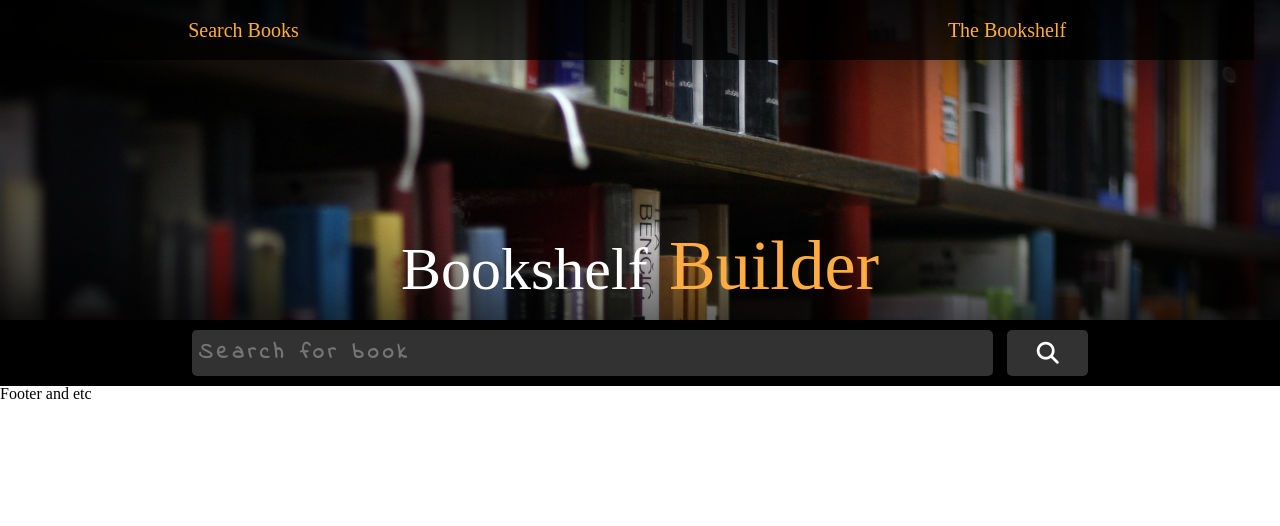
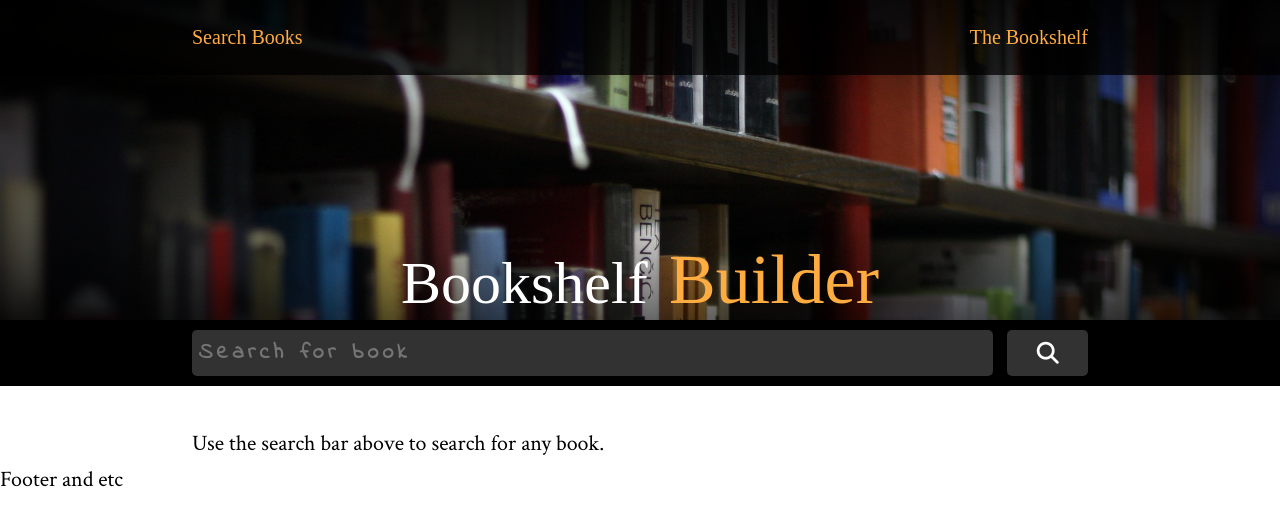
Before and after one commit to duskconductor/react-bookshelf-builder, a React (Create React App) app in the folder client/: page / in a window 1280 px wide. Shown: the top 526 px of the page. Built offline with nearby package versions, Linux system fonts and the light colour scheme; a web font is replaced by a local one.

Commit message:
Added divider scss

```diff
--- a/client/src/assets/css/style.css
+++ b/client/src/assets/css/style.css
@@ -21,8 +21,9 @@
 }
 
 .headerWrapper .headerContainer {
-  width: 98%;
+  width: 100%;
   position: fixed;
+  z-index: 9;
   padding: 2.5vh 0;
   background: rgba(0, 0, 0, 0.75);
 }
@@ -45,9 +46,7 @@
 
 @media screen and (min-width: 320px) {
   .headerWrapper .headerContainer .headerLinkList {
-    font-size: calc(
- 10px + strip-unit(10px) *
- ((100vw - 320px) / strip-unit(880px)));
+    font-size: calc( 10px + strip-unit(10px) * ((100vw - 320px) / strip-unit(880px)));
   }
 }
 
@@ -85,9 +84,7 @@
 
 @media screen and (min-width: 320px) {
   .headerWrapper .headerText h1 {
-    font-size: calc(
- 40px + strip-unit(20px) *
- ((100vw - 320px) / strip-unit(880px)));
+    font-size: calc( 40px + strip-unit(20px) * ((100vw - 320px) / strip-unit(880px)));
   }
 }
 
@@ -108,9 +105,7 @@
 
 @media screen and (min-width: 320px) {
   .headerWrapper .headerText h1 .headTextEmph {
-    font-size: calc(
- 50px + strip-unit(20px) *
- ((100vw - 320px) / strip-unit(880px)));
+    font-size: calc( 50px + strip-unit(20px) * ((100vw - 320px) / strip-unit(880px)));
   }
 }
 
@@ -155,9 +150,7 @@
 
 @media screen and (min-width: 320px) {
   .searchWrap .searchbarWrap .searchbarField {
-    font-size: calc(
- 12px + strip-unit(10px) *
- ((100vw - 320px) / strip-unit(880px)));
+    font-size: calc( 12px + strip-unit(10px) * ((100vw - 320px) / strip-unit(880px)));
   }
 }
 
@@ -180,9 +173,7 @@
 
 @media screen and (min-width: 320px) {
   .searchWrap .searchbarWrap .searchBtn {
-    font-size: calc(
- 12px + strip-unit(10px) *
- ((100vw - 320px) / strip-unit(880px)));
+    font-size: calc( 12px + strip-unit(10px) * ((100vw - 320px) / strip-unit(880px)));
   }
 }
 
@@ -191,4 +182,80 @@
     font-size: 22px;
   }
 }
+
+.searchWrap .searchResultWrapper {
+  background-color: #fff;
+  width: 100%;
+}
+
+.searchWrap .searchResultWrapper .searchResultContent {
+  width: 70%;
+  margin: 0 auto;
+  padding-top: 5vh;
+}
+
+.searchWrap .searchResultWrapper .searchResultContent h2 {
+  font-family: "Indie Flower", cursive;
+  font-weight: bolder;
+  letter-spacing: 0.75rem;
+  line-height: 4.5rem;
+}
+
+.searchWrap .searchResultWrapper .searchResultContent h2 {
+  font-size: 20px;
+}
+
+@media screen and (min-width: 320px) {
+  .searchWrap .searchResultWrapper .searchResultContent h2 {
+    font-size: calc( 20px + strip-unit(10px) * ((100vw - 320px) / strip-unit(880px)));
+  }
+}
+
+@media screen and (min-width: 1200px) {
+  .searchWrap .searchResultWrapper .searchResultContent h2 {
+    font-size: 30px;
+  }
+}
+
+.searchWrap .searchResultWrapper .searchResultContent .bookContainer {
+  display: block;
+  height: 300px;
+  width: 100%;
+  margin: 3vh 0;
+  background-color: red;
+  overflow: auto;
+}
+
+.searchWrap .searchResultWrapper .searchResultContent .bookContainer .bookFirstColumn {
+  width: 17%;
+  float: left;
+}
+
+@media screen and (max-width: 1099px) {
+  .bookFirstColumn {
+    width: 100%;
+    display: block;
+  }
+}
+
+body {
+  font-family: "Crimson Text", serif;
+  line-height: 2.2rem;
+}
+
+body {
+  font-size: 18px;
+}
+
+@media screen and (min-width: 320px) {
+  body {
+    font-size: calc( 18px + strip-unit(4px) * ((100vw - 320px) / strip-unit(880px)));
+  }
+}
+
+@media screen and (min-width: 1200px) {
+  body {
+    font-size: 22px;
+  }
+}
 /*# sourceMappingURL=style.css.map */
--- a/client/src/assets/sass/_header.scss
+++ b/client/src/assets/sass/_header.scss
@@ -19,8 +19,9 @@
   }
 
   .headerContainer {
-    width: 98%;
+    width: 100%;
     position: fixed;
+    z-index: 9;
     padding: 2.5vh 0;
     background: rgba(0, 0, 0, 0.75);
 
--- a/client/src/assets/sass/_search.scss
+++ b/client/src/assets/sass/_search.scss
@@ -29,4 +29,48 @@
       @include fluid-type(320px, 1200px, 12px, 22px);
     }
   }
+
+  .searchResultWrapper {
+    background-color: #fff;
+    width: 100%;
+
+    .searchResultContent {
+      width: 70%;
+      margin: 0 auto;
+      padding-top: 5vh;
+
+      h2 {
+        font-family: $search-font-fam;
+        font-weight: bolder;
+        letter-spacing: 0.75rem;
+        @include fluid-type(320px, 1200px, 20px, 30px);
+        line-height: 4.5rem;
+      }
+
+      .bookContainer {
+        display: block;
+        height: 300px;
+        width: 100%;
+        margin: 3vh 0;
+        background-color: red;
+        overflow: auto;
+
+        .bookFirstColumn {
+          width: 17%;
+          float: left;
+        }
+
+        .bookSecondColumn {
+          //color: white;
+        }
+      }
+    }
+  }
 }
+
+@media screen and (max-width: 1099px) {
+  .bookFirstColumn {
+    width: 100%;
+    display: block;
+  }
+}
--- a/client/src/assets/sass/style.scss
+++ b/client/src/assets/sass/style.scss
@@ -1 +1,7 @@
 @import "variables", "header", "search", "save";
+
+body {
+  font-family: $body-font-fam;
+  line-height: 2.2rem;
+  @include fluid-type(320px, 1200px, 18px, 22px);
+}
--- a/client/src/components/SearchResult/index.js
+++ b/client/src/components/SearchResult/index.js
@@ -4,27 +4,28 @@ const SearchResult = (props) => {
   return props.books.length === 0 ? (
     <div className="searchResultWrapper">
       <div className="searchResultContent">
-        <p></p>
+        <p>Use the search bar above to search for any book.</p>
       </div>
     </div>
   ) : (
     <div className="searchResultWrapper">
       <div className="searchResultContent">
+        <h2>
+          <i class="fas fa-search"></i> - {props.searched}
+        </h2>
         {props.books.map((book) => {
           return (
             <div className="bookContainer" id={book.title}>
+              <h3>{book.title}</h3>
+              <h5>{book.author}</h5>
               <div className="bookFirstColumn">
-                <div className="bookTitle">{book.title}</div>
                 <div className="bookImageContainer">
                   <img src={book.image} alt={book.title} />
                 </div>
               </div>
               <div className="bookSecondColumn">
-                <h3>{book.title}</h3>
-                <h5>{book.author}</h5>
-                <p>{book.description}</p>
-                <br />
                 <p>
+                  {book.description.substring(0, 300)}...{" "}
                   <a href={book.link} target="_blank">
                     Learn More
                   </a>
--- a/client/src/containers/Search/index.js
+++ b/client/src/containers/Search/index.js
@@ -65,6 +65,7 @@ class Search extends React.Component {
           handleFormSubmit={this.handleFormSubmit}
         />
         <SearchResult
+          searched={this.state.search}
           books={this.state.books}
           handleSavedButton={this.handleSavedButton}
         />
```
Also changed, not shown: 1 other file (tests, documents, lock files or other folders).
